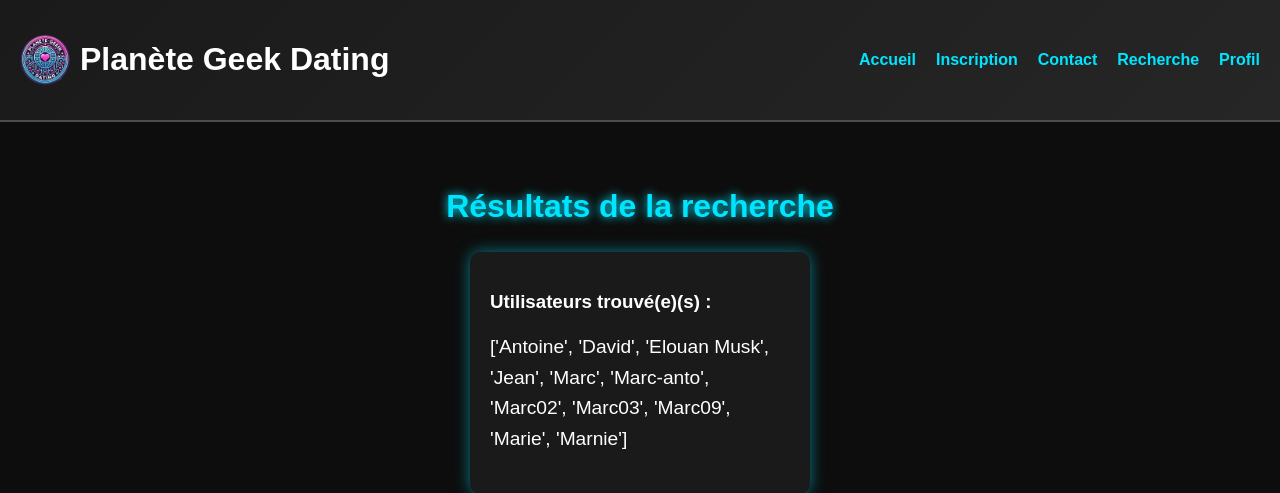
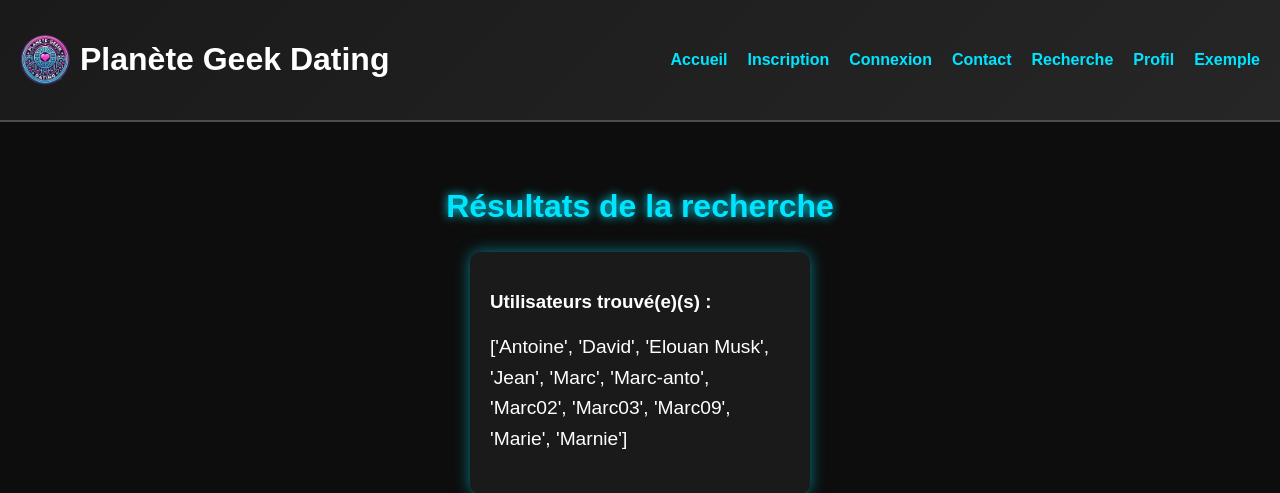
Before and after one commit to Evabela/Projet-NSI-SQL, a Flask app: page /resultats in a window 1280 px wide. Shown: the top 493 px of the page. Run offline with Flask 3, Linux system fonts and the light colour scheme; data comes from the database, SQL or seed files in the repository.

Commit message:
connexion partout

```diff
--- a/templates/Connexion.html
+++ b/templates/Connexion.html
@@ -21,6 +21,7 @@
             <ul>
                 <li><a href="{{url_for('index')}}">Accueil</a></li>
                 <li><a href="{{url_for('index', section='signup')}}">Inscription</a></li>
+                <li><a href="{{url_for('Connexion')}}">Connexion</a></li>
                 <li><a href="{{url_for('Contacts')}}">Contact</a></li>
                 <li><a href="{{url_for('recherche')}}">Recherche</a></li>
                 <li><a href="{{url_for('profil')}}">Profil</a></li>
--- a/templates/Contacts.html
+++ b/templates/Contacts.html
@@ -21,6 +21,7 @@
             <ul>
                 <li><a href="{{url_for('index')}}">Accueil</a></li>
                 <li><a href="{{url_for('index', section='signup')}}">Inscription</a></li>
+                <li><a href="{{url_for('Connexion')}}">Connexion</a></li>
                 <li><a href="{{url_for('Contacts')}}">Contact</a></li>
                 <li><a href="{{url_for('recherche')}}">Recherche</a></li>
                 <li><a href="{{url_for('profil')}}">Profil</a></li>
--- a/templates/index.html
+++ b/templates/index.html
@@ -21,11 +21,10 @@
             <ul>
                 <li><a href="{{ url_for('index') }}">Accueil</a></li>
                 <li><a href="{{url_for('index', section='signup')}}">Inscription</a></li>
+                <li><a href="{{url_for('Connexion')}}">Connexion</a></li>
                 <li><a href="{{url_for('Contacts')}}">Contact</a></li>
                 <li><a href="{{url_for('recherche')}}">Recherche</a></li>
                 <li><a href="{{url_for('profil')}}">Profil</a></li>
-                <li><a href="{{url_for('exampleflask')}}">Exemple</a></li>
-                <li><a href="{{url_for('Connexion')}}">Connexion</a></li>
 
 
             </ul>
--- a/templates/profil.html
+++ b/templates/profil.html
@@ -21,6 +21,7 @@
             <ul><!-- Liste des liens -->
                 <li><a href="{{url_for('index')}}">Accueil</a></li>
                 <li><a href="{{url_for('index', section='signup')}}">Inscription</a></li>
+                <li><a href="{{url_for('Connexion')}}">Connexion</a></li>
                 <li><a href="{{url_for('Contacts')}}">Contact</a></li>
                 <li><a href="{{url_for('recherche')}}">Recherche</a></li>
                 <li><a href="{{url_for('profil')}}">Profil</a></li>
--- a/templates/recherche.html
+++ b/templates/recherche.html
@@ -21,6 +21,7 @@
             <ul>
                 <li><a href="{{url_for('index')}}">Accueil</a></li>
                 <li><a href="{{url_for('index', section='signup')}}">Inscription</a></li>
+                <li><a href="{{url_for('Connexion')}}">Connexion</a></li>
                 <li><a href="{{url_for('Contacts')}}">Contact</a></li>
                 <li><a href="{{url_for('recherche')}}">Recherche</a></li>
                 <li><a href="{{url_for('profil')}}">Profil</a></li>
--- a/templates/resultats.html
+++ b/templates/resultats.html
@@ -21,9 +21,12 @@
             <ul>
                 <li><a href="{{url_for('index')}}">Accueil</a></li>
                 <li><a href="{{url_for('index', section='signup')}}">Inscription</a></li>
+                <li><a href="{{url_for('Connexion')}}">Connexion</a></li>
                 <li><a href="{{url_for('Contacts')}}">Contact</a></li>
                 <li><a href="{{url_for('recherche')}}">Recherche</a></li>
                 <li><a href="{{url_for('profil')}}">Profil</a></li>
+                <li><a href="{{url_for('exampleflask')}}">Exemple</a></li>
+
             </ul>
         </nav>
     </header>
```
